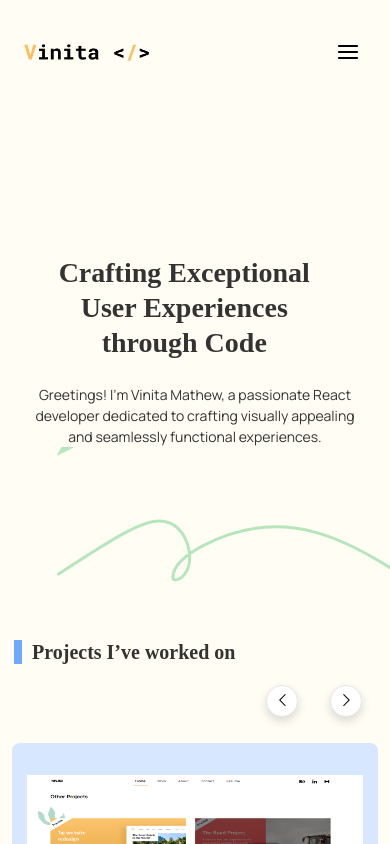
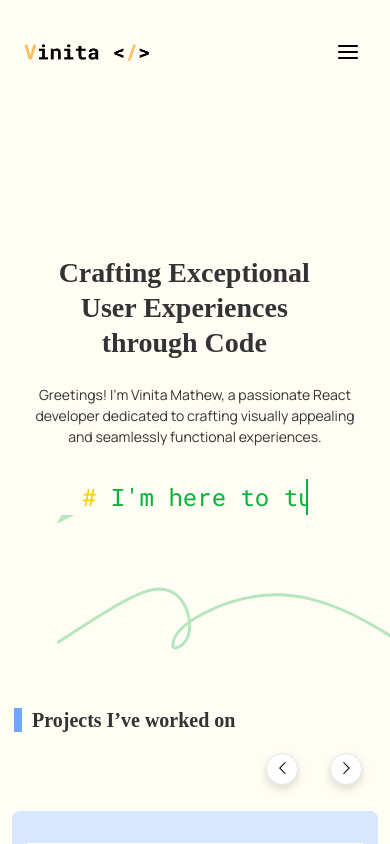
Before and after one commit to VinitaMathew/VinitaPortfolio, a React (Create React App) app: page / in a window 390 px wide. Shown: the top 844 px of the page. Built offline with nearby package versions, Linux system fonts and the light colour scheme.

Commit message:
add typing animation

```diff
--- a/public/index.html
+++ b/public/index.html
@@ -17,6 +17,7 @@
     <link rel="manifest" href="%PUBLIC_URL%/manifest.json" />
     <link rel="stylesheet" href="https://fonts.googleapis.com/css?family=Manrope">
     <link rel="stylesheet" href="https://fonts.googleapis.com/css?family=Playfair Display">
+    <link rel="stylesheet" href="https://fonts.googleapis.com/css?family=Roboto Mono">
     <!--
       Notice the use of %PUBLIC_URL% in the tags above.
       It will be replaced with the URL of the `public` folder during the build.
--- a/src/components/homePage/LandingSection/LandingSection.scss
+++ b/src/components/homePage/LandingSection/LandingSection.scss
@@ -27,6 +27,93 @@
         max-width: 800px;
         margin: auto;
       }
+      h6 {
+        font-family: "Roboto Mono";
+        margin-top: 32px;
+        margin-bottom: unset;
+        font-weight: 400;
+        color: #0ab339;
+        font-size: 14px;
+        overflow: hidden; /* Ensures the content is not revealed until the animation */
+        border-right: 0.1em solid #0ab339 !important; /* The typwriter cursor */
+        white-space: nowrap; /* Keeps the content on a single line */
+        margin-inline: auto; /* Gives that scrolling effect as the typing happens */
+        animation: typing 3.5s steps(10, end) forwards infinite,
+          blink-caret 0.75s step-end infinite;
+      }
+      @media (min-width: 1170px) {
+        /* The typing effect */
+        @keyframes typing {
+          from {
+            width: 0;
+          }
+          to {
+            width: 43%;
+          }
+        }
+      }
+      @media (max-width: 1169.99px) {
+        /* The typing effect */
+        @keyframes typing {
+          from {
+            width: 0;
+          }
+          to {
+            width: 37%;
+          }
+        }
+      }
+      @media (max-width: 969.99px) {
+        /* The typing effect */
+        @keyframes typing {
+          from {
+            width: 0;
+          }
+          to {
+            width: 45%;
+          }
+        }
+      }
+      @media (max-width: 769.99px) {
+        /* The typing effect */
+        @keyframes typing {
+          from {
+            width: 0;
+          }
+          to {
+            width: 70%;
+          }
+        }
+      }
+      @media (max-width: 469.99px) {
+        h6 {
+          letter-spacing: 80%;
+          font-size: 150%;
+        }
+        /* The typing effect */
+        @keyframes typing {
+          from {
+            width: 0;
+          }
+          to {
+            width: 85%;
+          }
+        }
+      }
+      /* The typewriter cursor effect */
+      @keyframes blink-caret {
+        from {
+          border-color: transparent;
+        }
+        to {
+          border-color: transparent;
+          opacity: 0;
+        }
+        50% {
+          border-color: white;
+        }
+      }
+
       .path {
         stroke-dasharray: 1367;
         stroke-dashoffset: 1437;
--- a/src/components/homePage/LandingSection/LandingSection.tsx
+++ b/src/components/homePage/LandingSection/LandingSection.tsx
@@ -16,6 +16,10 @@ export default function LandingSection(props: any) {
             to crafting visually appealing and seamlessly functional
             experiences.
           </div>
+          <h6>
+            <span style={{ color: "#FFCC00" }}>#</span> I'm here to turn your
+            ideas into reality!
+          </h6>
           <div className="graph__wrapper">
             <svg
               width="1000"
```
